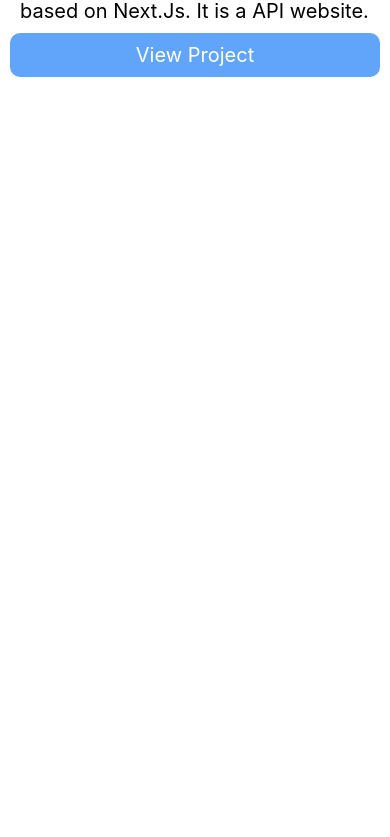
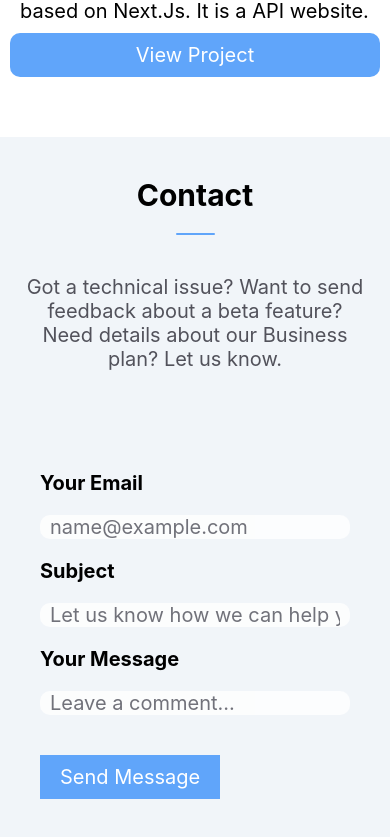
Before and after one commit to mandorakannu/mandorakannu_mobile_app, a React Native app: screen / in a window 390 px wide. Shown: the part 3272-4109 px from the top of the page. Before the commit the page ends 3409 px from the top, so only its background shows below. Built offline with nearby package versions, Linux system fonts and the light colour scheme.

Commit message:
Contact Section Created

```diff
--- a/App.tsx
+++ b/App.tsx
@@ -4,6 +4,7 @@ import React from "react";
 import Header from "shared_ui/Header";
 import { SafeAreaView, ScrollView } from "react-native";
 import Projects from "ui/Projects";
+import Contact from "ui/Contact";
 const App = () => {
   return (
     <>
@@ -13,6 +14,7 @@ const App = () => {
           <Main />
           <About />
           <Projects />
+          <Contact />
         </ScrollView>
       </SafeAreaView>
     </>
--- /dev/null
+++ b/src/components/ui/Contact.tsx
@@ -0,0 +1,111 @@
+import {
+  StyleSheet,
+  Text,
+  TextInput,
+  TouchableOpacity,
+  View,
+} from "react-native";
+import React from "react";
+import { colors } from "assets/styles/colors";
+
+export default function Contact() {
+  return (
+    <>
+      <View style={styles.container}>
+        <Text style={styles.headingText}>Contact</Text>
+        <Text style={styles.line}></Text>
+        <Text style={styles.description}>
+          Got a technical issue? Want to send feedback about a beta feature?
+          Need details about our Business plan? Let us know.
+        </Text>
+      </View>
+      {/* Form */}
+      <View style={styles.form}>
+        <Text style={styles.label}>Your email</Text>
+        <TextInput
+          placeholderTextColor={colors.zinc600}
+          inputMode="email"
+          style={styles.inputField}
+          placeholder="name@example.com"
+        />
+        <Text style={styles.label}>Subject</Text>
+        <TextInput
+          inputMode="text"
+          placeholderTextColor={colors.zinc600}
+          style={styles.inputField}
+          placeholder="Let us know how we can help you"
+        />
+        <Text style={styles.label}>Your message</Text>
+        <TextInput
+          inputMode="text"
+          placeholderTextColor={colors.zinc600}
+          style={styles.inputField}
+          placeholder="Leave a comment..."
+        />
+        <TouchableOpacity>
+          <Text style={styles.btn}>Send Message</Text>
+        </TouchableOpacity>
+      </View>
+    </>
+  );
+}
+
+const styles = StyleSheet.create({
+  container: {
+    justifyContent: "center",
+    alignItems: "center",
+    gap: 20,
+    backgroundColor: colors.slate100,
+    paddingVertical: 40,
+  },
+  headingText: {
+    fontSize: 30,
+    fontWeight: "bold",
+    color: colors.black,
+    textTransform: "capitalize",
+  },
+  line: {
+    width: "10%",
+    height: 2,
+    backgroundColor: colors.blue400,
+    borderRadius: 10,
+  },
+  description: {
+    fontSize: 20,
+    color: colors.zinc600,
+    textAlign: "center",
+    padding: 20,
+  },
+  form: {
+    justifyContent: "center",
+    alignItems: "flex-start",
+    gap: 20,
+    backgroundColor: colors.slate100,
+    padding: 40,
+  },
+  label: {
+    fontSize: 20,
+    fontWeight: "bold",
+    color: colors.black,
+    textTransform: "capitalize",
+  },
+  inputField: {
+    fontSize: 20,
+    color: colors.zinc600,
+    backgroundColor: colors.white,
+    width: "100%",
+    textAlign: "left",
+    paddingHorizontal: 10,
+    borderRadius: 10,
+    opacity: 0.8,
+  },
+  btn: {
+    fontSize: 20,
+    color: colors.white,
+    backgroundColor: colors.blue400,
+    textAlign: "center",
+    paddingHorizontal: 20,
+    paddingVertical: 10,
+    marginVertical: 20,
+  },
+});
```
